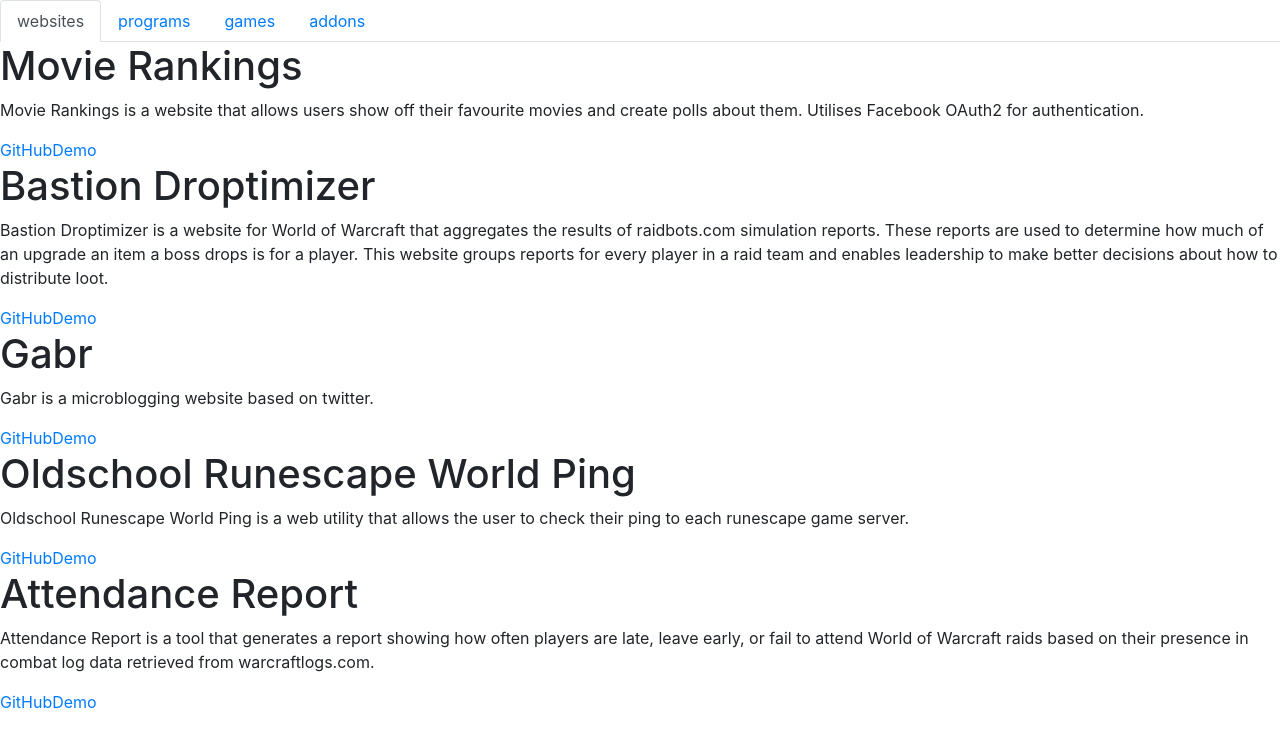
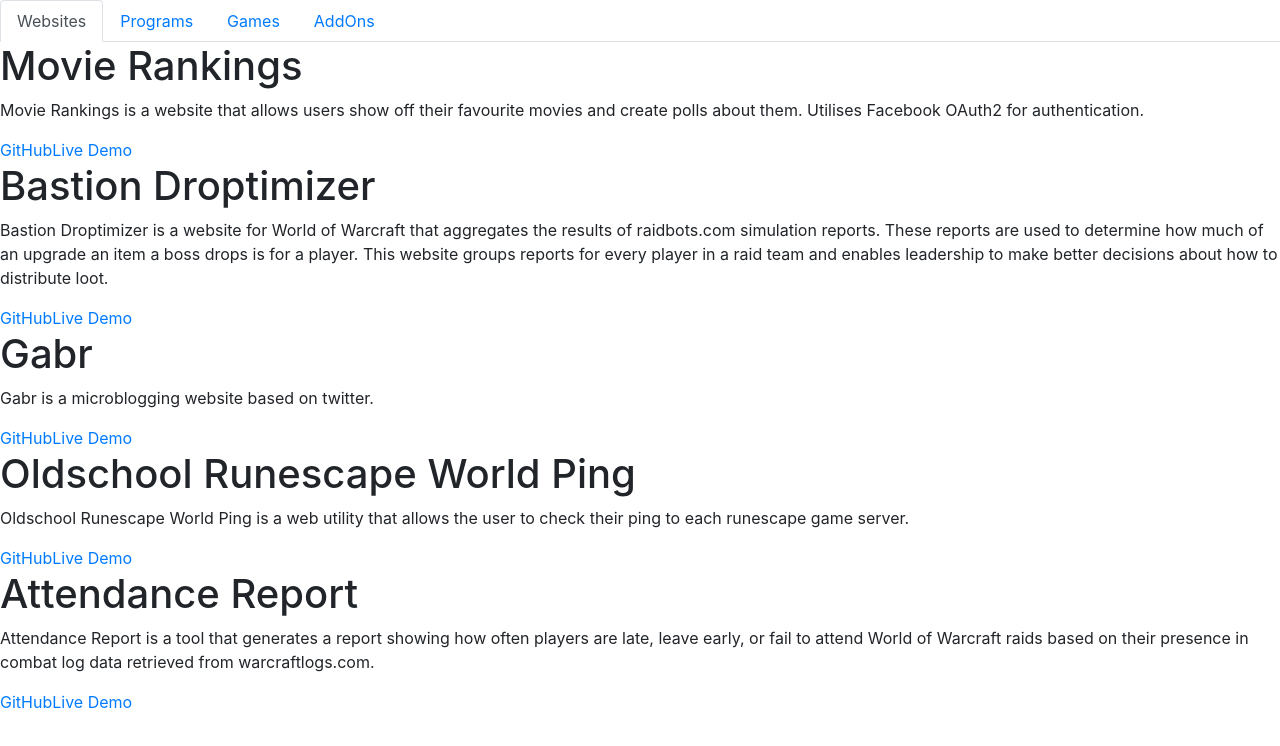
Before and after one commit to tim-ings/portfolio-old, a React (Create React App) app in the folder portfolio/: page / in a window 1280 px wide. Shown: the top 746 px of the page. Built offline with nearby package versions, Linux system fonts and the light colour scheme.

Commit message:
Demo link now says live demo or download where appropriate

```diff
--- a/portfolio/src/components/Project.js
+++ b/portfolio/src/components/Project.js
@@ -4,23 +4,24 @@ class Project extends React.Component {
 
     constructor(props) {
         super();
-        this.state = {
-            baseGitHubUrl: "https://github.com/tim-ings/"
-        }
+        this.baseGitHubUrl = "https://github.com/tim-ings/";
     }
 
     render() {
         // send the user to the github releases unless a live demo exists
-        let demo_url = this.state.baseGitHubUrl + this.props.data.slug + "/releases";
-        if (this.props.data.live_demo)
+        let demo_url = this.baseGitHubUrl + this.props.data.slug + "/releases";
+        let demo_label = "Download";
+        if (this.props.data.live_demo) {
             demo_url = this.props.data.live_demo_url;
+            demo_label = "Live Demo";
+        }
 
         return (
             <div>
                 <h1>{this.props.data.name}</h1>
                 <p>{this.props.data.description}</p>
-                <a href={this.state.baseGitHubUrl + this.props.data.slug}>GitHub</a>
-                <a href={demo_url}>Demo</a>
+                <a href={this.baseGitHubUrl + this.props.data.slug}>GitHub</a>
+                <a href={demo_url}>{demo_label}</a>
             </div>
         )
     }
--- a/portfolio/src/views/Portfolio.js
+++ b/portfolio/src/views/Portfolio.js
@@ -42,16 +42,16 @@ class Portfolio extends React.Component {
 
         return (
             <Tabs defaultActiveKey="websites" id="uncontrolled-tab-example">
-                <Tab eventKey="websites" title="websites">
+                <Tab eventKey="websites" title="Websites">
                     {proj_websites}
                 </Tab>
-                <Tab eventKey="programs" title="programs">
+                <Tab eventKey="programs" title="Programs">
                     {proj_programs}
                 </Tab>
-                <Tab eventKey="games" title="games">
+                <Tab eventKey="games" title="Games">
                     {proj_games}
                 </Tab>
-                <Tab eventKey="addons" title="addons">
+                <Tab eventKey="addons" title="AddOns">
                     {proj_addons}
                 </Tab>
             </Tabs>
```
